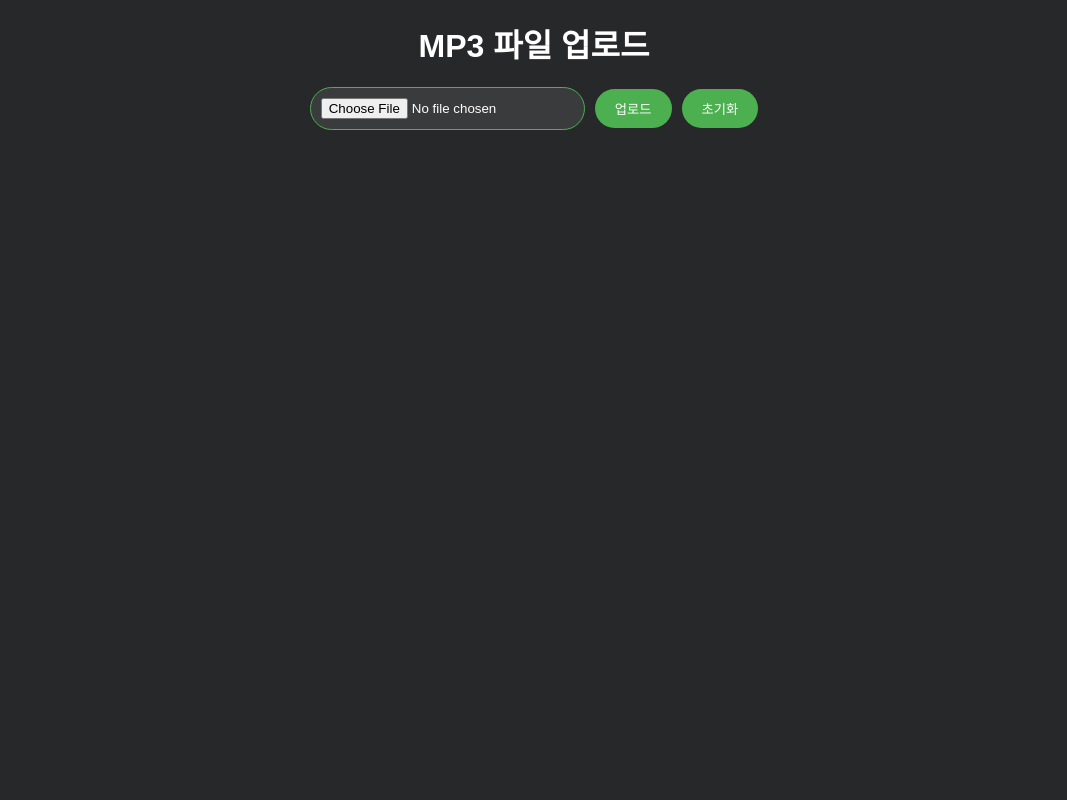
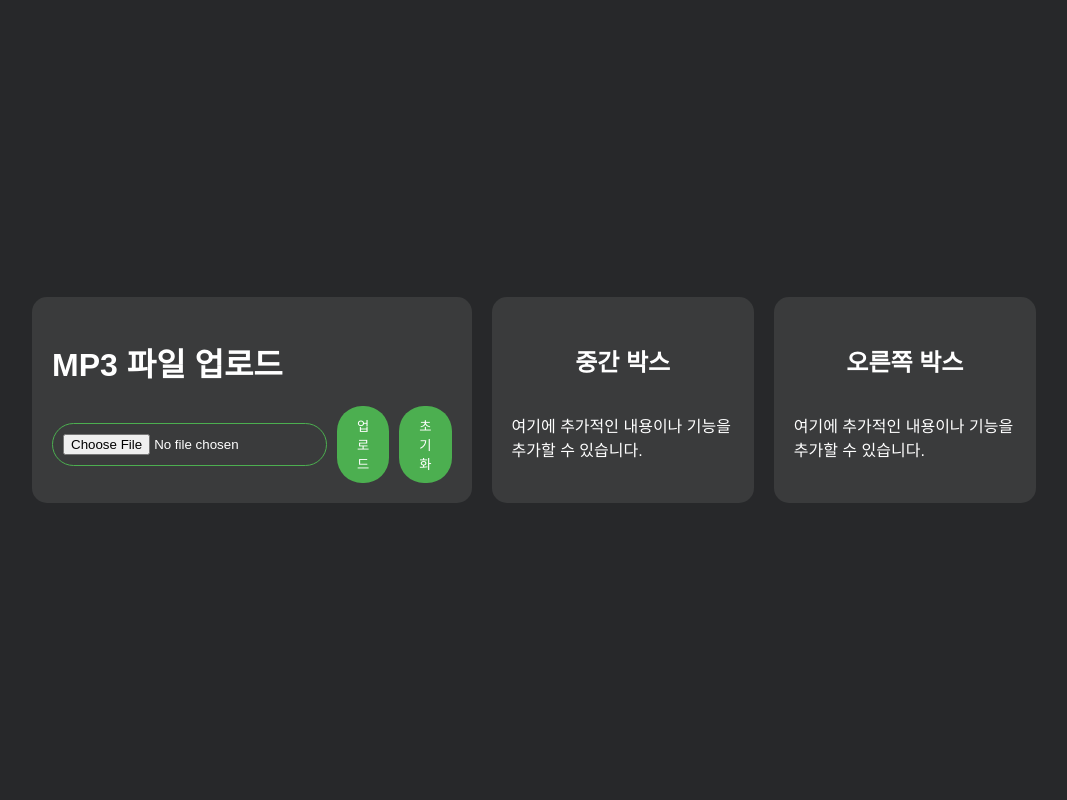
Before and after one commit to Ysw1mst/soonDubu, a Flask app: page / in a window 1280 px wide. Shown: the whole page, without its empty margins (106-1173 px from the left). Run offline with Flask 2, Linux system fonts and the light colour scheme.

Commit message:
Your commit message

```diff
--- a/static/styles.css
+++ b/static/styles.css
@@ -2,18 +2,18 @@ body {
     background-color: #27282A; /* 배경색 변경 */
     color: white; /* 텍스트 색상 변경 */
     font-family: Arial, sans-serif; /* 폰트 설정 */
-}
-
-h1 {
-    text-align: center; /* 제목 중앙 정렬 */
-    margin-top: 20px; /* 상단 여백 */
+    display: flex;
+    justify-content: center; /* 중앙 정렬 */
+    align-items: center; /* 수직 중앙 정렬 */
+    height: 100vh; /* 전체 화면 높이 설정 */
+    margin: 0; /* 기본 여백 제거 */
 }
 
 .container {
     display: flex; /* Flexbox 사용 */
-    justify-content: center; /* 중앙 정렬 */
-    align-items: stretch; /* 블록의 높이를 동일하게 맞춤 */
-    margin: 20px; /* 여백 */
+    justify-content: space-between; /* 3개의 박스를 좌우로 배치 */
+    align-items: stretch; /* 모든 박스 높이 동일하게 설정 */
+    width: 80%; /* 전체 너비 설정 */
 }
 
 .box {
@@ -22,6 +22,13 @@ h1 {
     padding: 20px; /* 패딩 설정 */
     margin: 10px; /* 여백 */
     flex: 1; /* 기본적으로 같은 비율로 설정 */
+    display: flex;
+    flex-direction: column; /* 세로 방향으로 정렬 */
+    justify-content: center; /* 세로 중앙 정렬 */
+}
+
+.left-box {
+    justify-content: flex-start; /* 왼쪽 박스 내용 상단 정렬 */
 }
 
 .button-container {
--- a/templates/index.html
+++ b/templates/index.html
@@ -7,6 +7,8 @@
     <title>MP3 파일 업로드</title>
 </head>
 <body>
+    <div class="container">
+        <div class="box left-box">
             <h1>MP3 파일 업로드</h1>
             <form action="/upload" method="post" enctype="multipart/form-data">
                 <div class="button-container">
@@ -15,15 +17,25 @@
                     <button type="button" id="resetButton">초기화</button>
                 </div>
             </form>
-
             {% if midi_file %}
             <h2>변환된 MIDI 파일 다운로드</h2>
             <a href="{{ url_for('static', filename=midi_file) }}" download>{{ midi_file }}</a>
             {% endif %}
+        </div>
+        <div class="box middle-box">
+            <h2>중간 박스</h2>
+            <p>여기에 추가적인 내용이나 기능을 추가할 수 있습니다.</p>
+        </div>
+        <div class="box right-box">
+            <h2>오른쪽 박스</h2>
+            <p>여기에 추가적인 내용이나 기능을 추가할 수 있습니다.</p>
+        </div>
+    </div>
 
     <script>
         document.getElementById("resetButton").addEventListener("click", function() {
             document.querySelector('input[type="file"]').value = ""; // 파일 선택 초기화
+            window.location.reload(); // 페이지 새로고침
         });
     </script>
 </body>
```
Lines whose indentation alone changed are shown as unchanged.
